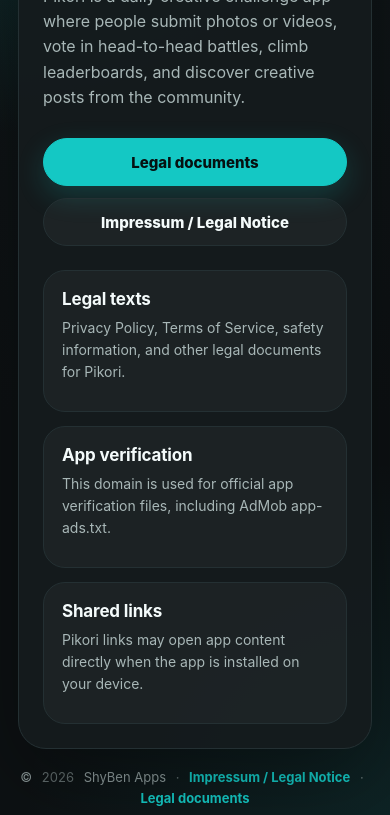
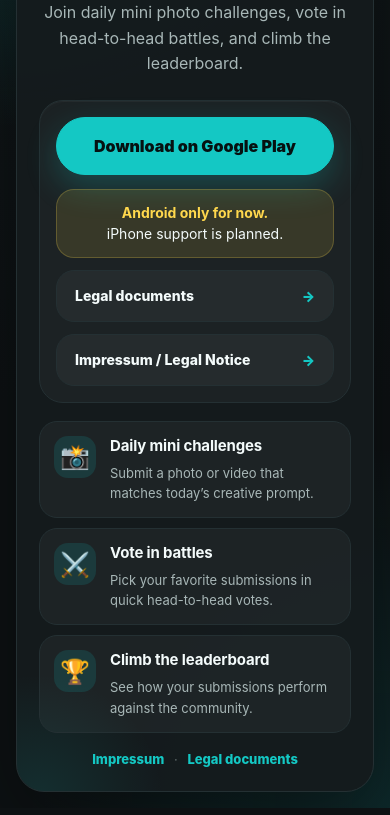
Before and after one commit to ShyBenApps/shybenapps.github.io, a plain HTML site: page index.html in a window 390 px wide. Shown: the part 257-1072 px from the top of the page. Drawn offline with Linux system fonts and the light colour scheme.

Commit message:
Update index.html

```diff
--- a/index.html
+++ b/index.html
@@ -1,13 +1,14 @@
 <!doctype html>
+
 <html lang="en">
 <head>
   <meta charset="utf-8" />
   <meta name="viewport" content="width=device-width, initial-scale=1" />
 
-  <title>Pikori · ShyBen Apps</title>
+  <title>Pikori · Daily Photo Challenges</title>
   <meta
     name="description"
-    content="Official links, legal documents, and app verification files for Pikori by ShyBen Apps."
+    content="Join Pikori: daily mini photo challenges, voting, leaderboards, and creative fun."
   />
   <meta name="theme-color" content="#14C8C4" />
 
@@ -15,14 +16,15 @@
     :root {
       --bg: #0d1113;
       --card: #151b1d;
-      --card-soft: rgba(255, 255, 255, 0.035);
+      --card-soft: rgba(255, 255, 255, 0.04);
       --text: #f4fbfb;
       --muted: #a8b7b7;
       --primary: #14c8c4;
       --primary-strong: #47f0ec;
       --primary-soft: rgba(20, 200, 196, 0.14);
+      --yellow: #ffd84d;
       --border: #243033;
-      --shadow: rgba(0, 0, 0, 0.36);
+      --shadow: rgba(0, 0, 0, 0.38);
     }
 
     * {
@@ -39,8 +41,8 @@
       min-height: 100vh;
       font-family: Inter, system-ui, -apple-system, BlinkMacSystemFont, "Segoe UI", Roboto, sans-serif;
       background:
-        radial-gradient(circle at top left, rgba(20, 200, 196, 0.22) 0%, transparent 34%),
-        radial-gradient(circle at bottom right, rgba(20, 200, 196, 0.10) 0%, transparent 32%),
+        radial-gradient(circle at top left, rgba(20, 200, 196, 0.24) 0%, transparent 34%),
+        radial-gradient(circle at bottom right, rgba(20, 200, 196, 0.13) 0%, transparent 32%),
         linear-gradient(180deg, #101719 0%, var(--bg) 62%);
       color: var(--text);
       display: flex;
@@ -56,13 +58,13 @@
 
     .page {
       width: 100%;
-      max-width: 900px;
+      max-width: 980px;
     }
 
     .hero {
       background: rgba(21, 27, 29, 0.94);
       border: 1px solid var(--border);
-      border-radius: 32px;
+      border-radius: 34px;
       box-shadow: 0 24px 80px var(--shadow);
       padding: 34px;
       overflow: hidden;
@@ -72,138 +74,213 @@
     .hero::before {
       content: "";
       position: absolute;
-      inset: -120px -120px auto auto;
-      width: 260px;
-      height: 260px;
-      background: radial-gradient(circle, rgba(20, 200, 196, 0.22), transparent 64%);
+      inset: -130px -120px auto auto;
+      width: 280px;
+      height: 280px;
+      background: radial-gradient(circle, rgba(20, 200, 196, 0.24), transparent 64%);
       pointer-events: none;
+    }
+
+    .hero::after {
+      content: "";
+      position: absolute;
+      inset: auto auto -150px -120px;
+      width: 280px;
+      height: 280px;
+      background: radial-gradient(circle, rgba(20, 200, 196, 0.12), transparent 64%);
+      pointer-events: none;
+    }
+
+    .hero-layout {
+      display: grid;
+      grid-template-columns: 1.1fr 0.9fr;
+      gap: 28px;
+      align-items: center;
+      position: relative;
+      z-index: 1;
     }
 
     .top {
       display: flex;
       align-items: center;
       gap: 18px;
-      position: relative;
-      z-index: 1;
     }
 
     .app-icon {
-      width: 86px;
-      height: 86px;
-      border-radius: 22px;
+      width: 92px;
+      height: 92px;
+      border-radius: 24px;
       object-fit: cover;
       flex: 0 0 auto;
       background: var(--primary-soft);
-      box-shadow: 0 12px 34px rgba(20, 200, 196, 0.20);
+      box-shadow: 0 14px 38px rgba(20, 200, 196, 0.22);
     }
 
     .eyebrow {
-      margin: 0 0 6px;
+      margin: 0 0 7px;
       color: var(--primary);
       font-size: 13px;
-      font-weight: 800;
-      letter-spacing: 0.11em;
+      font-weight: 900;
+      letter-spacing: 0.12em;
       text-transform: uppercase;
     }
 
     h1 {
       margin: 0;
-      font-size: clamp(34px, 6vw, 56px);
-      line-height: 0.96;
-      letter-spacing: -0.045em;
+      font-size: clamp(42px, 7vw, 72px);
+      line-height: 0.9;
+      letter-spacing: -0.055em;
     }
 
     .tagline {
-      margin: 22px 0 0;
-      max-width: 660px;
+      margin: 24px 0 0;
+      max-width: 620px;
       color: var(--muted);
-      font-size: 18px;
+      font-size: 19px;
       line-height: 1.58;
+    }
+
+    .tagline strong {
+      color: var(--text);
+      font-weight: 900;
+    }
+
+    .cta-card {
+      background: rgba(255, 255, 255, 0.035);
+      border: 1px solid var(--border);
+      border-radius: 28px;
+      padding: 20px;
+      box-shadow: inset 0 1px 0 rgba(255, 255, 255, 0.04);
+    }
+
+    .primary-link {
+      display: flex;
+      align-items: center;
+      justify-content: center;
+      gap: 10px;
+      width: 100%;
+      min-height: 60px;
+      border-radius: 999px;
+      background: var(--primary);
+      color: #061111;
+      border: 1px solid var(--primary);
+      font-size: 17px;
+      font-weight: 950;
+      box-shadow: 0 12px 32px rgba(20, 200, 196, 0.24);
+      transition: transform 160ms ease, background 160ms ease, border-color 160ms ease;
+      text-align: center;
+    }
+
+    .primary-link:hover {
+      transform: translateY(-1px);
+      background: var(--primary-strong);
+      border-color: var(--primary-strong);
+    }
+
+    .android-note {
+      margin: 14px 0 0;
+      padding: 13px 14px;
+      border-radius: 18px;
+      background: rgba(255, 216, 77, 0.12);
+      border: 1px solid rgba(255, 216, 77, 0.22);
+      color: var(--text);
+      font-size: 14px;
+      line-height: 1.45;
+      text-align: center;
+    }
+
+    .android-note strong {
+      color: var(--yellow);
+    }
+
+    .secondary-link {
+      display: flex;
+      align-items: center;
+      justify-content: space-between;
+      gap: 12px;
+      width: 100%;
+      min-height: 54px;
+      margin-top: 12px;
+      padding: 0 18px;
+      border-radius: 18px;
+      background: rgba(255, 255, 255, 0.04);
+      border: 1px solid var(--border);
+      color: var(--text);
+      font-size: 15px;
+      font-weight: 850;
+      transition: transform 160ms ease, border-color 160ms ease, background 160ms ease;
+    }
+
+    .secondary-link:hover {
+      transform: translateY(-1px);
+      border-color: rgba(20, 200, 196, 0.45);
+      background: rgba(20, 200, 196, 0.08);
+    }
+
+    .arrow {
+      color: var(--primary);
+      font-weight: 950;
+    }
+
+    .features {
+      display: grid;
+      grid-template-columns: repeat(3, 1fr);
+      gap: 14px;
+      margin-top: 26px;
       position: relative;
       z-index: 1;
     }
 
-    .tagline strong {
-      color: var(--text);
-      font-weight: 800;
-    }
-
-    .actions {
-      display: flex;
-      flex-wrap: wrap;
-      gap: 12px;
-      margin-top: 28px;
-      position: relative;
-      z-index: 1;
-    }
-
-    .button {
-      display: inline-flex;
-      align-items: center;
-      justify-content: center;
-      min-height: 48px;
-      padding: 0 18px;
-      border-radius: 999px;
-      font-weight: 800;
-      font-size: 15px;
-      transition: transform 160ms ease, border-color 160ms ease, background 160ms ease;
-    }
-
-    .button:hover {
-      transform: translateY(-1px);
-    }
-
-    .button-primary {
-      color: #061111;
-      background: var(--primary);
-      border: 1px solid var(--primary);
-      box-shadow: 0 10px 28px rgba(20, 200, 196, 0.20);
-    }
-
-    .button-primary:hover {
-      background: var(--primary-strong);
-      border-color: var(--primary-strong);
-    }
-
-    .button-secondary {
-      color: var(--text);
-      background: rgba(255, 255, 255, 0.04);
-      border: 1px solid var(--border);
-    }
-
-    .button-secondary:hover {
-      border-color: rgba(20, 200, 196, 0.45);
-      background: rgba(20, 200, 196, 0.08);
-    }
-
-    .grid {
-      display: grid;
-      grid-template-columns: repeat(3, 1fr);
-      gap: 14px;
-      margin-top: 24px;
-      position: relative;
-      z-index: 1;
-    }
-
-    .info-card {
+    .feature {
       background: var(--card-soft);
       border: 1px solid var(--border);
       border-radius: 22px;
       padding: 18px;
-      min-height: 142px;
+      min-height: 150px;
     }
 
-    .info-card h2 {
+    .feature-icon {
+      width: 42px;
+      height: 42px;
+      display: grid;
+      place-items: center;
+      border-radius: 14px;
+      margin-bottom: 13px;
+      background: var(--primary-soft);
+      color: var(--primary);
+      font-size: 24px;
+    }
+
+    .feature h2 {
       margin: 0 0 8px;
       font-size: 17px;
       letter-spacing: -0.01em;
     }
 
-    .info-card p {
+    .feature p {
       margin: 0;
       color: var(--muted);
       font-size: 14px;
       line-height: 1.55;
+    }
+
+    .mini-links {
+      display: none;
+      margin-top: 16px;
+      text-align: center;
+      color: var(--muted);
+      font-size: 13px;
+      line-height: 1.6;
+    }
+
+    .mini-links a {
+      color: var(--primary);
+      font-weight: 800;
+    }
+
+    .mini-links span {
+      color: rgba(168, 183, 183, 0.5);
+      margin: 0 6px;
     }
 
     .footer {
@@ -224,46 +301,128 @@
       margin: 0 6px;
     }
 
-    @media (max-width: 760px) {
+    @media (max-width: 840px) {
       body {
-        padding: 18px;
         align-items: flex-start;
       }
 
+      .page {
+        max-width: 560px;
+      }
+
+      .hero-layout {
+        grid-template-columns: 1fr;
+        gap: 24px;
+      }
+
+      .top {
+        justify-content: center;
+        text-align: center;
+        flex-direction: column;
+      }
+
+      .tagline {
+        text-align: center;
+        margin-left: auto;
+        margin-right: auto;
+      }
+
+      .features {
+        grid-template-columns: 1fr;
+      }
+
+      .feature {
+        min-height: auto;
+        display: flex;
+        align-items: flex-start;
+        gap: 14px;
+      }
+
+      .feature-icon {
+        margin-bottom: 0;
+        flex: 0 0 auto;
+      }
+    }
+
+    @media (max-width: 520px) {
+      body {
+        padding: 16px;
+      }
+
       .hero {
-        padding: 24px;
+        padding: 22px;
         border-radius: 28px;
       }
 
-      .top {
-        align-items: flex-start;
-        flex-direction: column;
+      .app-icon {
+        width: 92px;
+        height: 92px;
+        border-radius: 24px;
       }
 
-      .app-icon {
-        width: 78px;
-        height: 78px;
-        border-radius: 20px;
+      .eyebrow {
+        font-size: 12px;
+      }
+
+      h1 {
+        font-size: 48px;
       }
 
       .tagline {
+        margin-top: 18px;
         font-size: 16px;
       }
 
-      .grid {
-        grid-template-columns: 1fr;
+      .cta-card {
+        padding: 16px;
+        border-radius: 24px;
       }
 
-      .button {
-        width: 100%;
+      .primary-link {
+        min-height: 58px;
+        font-size: 16px;
+      }
+
+      .secondary-link {
+        min-height: 52px;
+        font-size: 14px;
+      }
+
+      .features {
+        gap: 10px;
+        margin-top: 18px;
+      }
+
+      .feature {
+        padding: 14px;
+        border-radius: 18px;
+      }
+
+      .feature h2 {
+        font-size: 15px;
+      }
+
+      .feature p {
+        font-size: 13px;
+      }
+
+      .footer {
+        display: none;
+      }
+
+      .mini-links {
+        display: block;
       }
     }
   </style>
+
 </head>
 
 <body>
   <main class="page">
     <section class="hero" aria-labelledby="title">
+      <div class="hero-layout">
+        <div>
           <div class="top">
             <img
               class="app-icon"
@@ -272,48 +431,80 @@
             />
 
         <div>
-          <p class="eyebrow">ShyBen Apps</p>
+          <p class="eyebrow">Daily Photo Challenges</p>
           <h1 id="title">Pikori</h1>
         </div>
       </div>
 
       <p class="tagline">
         <strong>Post. Vote. Win. Daily.</strong><br />
-        Pikori is a daily creative challenge app where people submit photos or videos,
-        vote in head-to-head battles, climb leaderboards, and discover creative posts from the community.
+        Join daily mini photo challenges, vote in head-to-head battles,
+        and climb the leaderboard.
+      </p>
+    </div>
+
+    <aside class="cta-card" aria-label="Download Pikori">
+      <a
+        class="primary-link"
+        href="https://play.google.com/store/apps/details?id=com.shyben.pikori"
+        rel="noopener noreferrer"
+      >
+        Download on Google Play
+      </a>
+
+      <p class="android-note">
+        <strong>Android only for now.</strong><br />
+        iPhone support is planned.
       </p>
 
-      <div class="actions" aria-label="Important links">
-        <a class="button button-primary" href="/pikori-legal/">
+      <a class="secondary-link" href="/pikori-legal/">
         Legal documents
+        <span class="arrow">→</span>
       </a>
 
-        <a class="button button-secondary" href="/impressum.html">
+      <a class="secondary-link" href="/impressum.html">
         Impressum / Legal Notice
+        <span class="arrow">→</span>
       </a>
+    </aside>
   </div>
 
-      <div class="grid">
-        <article class="info-card">
-          <h2>Legal texts</h2>
+  <div class="features" aria-label="Pikori features">
+    <article class="feature">
+      <div class="feature-icon" aria-hidden="true">📸</div>
+      <div>
+        <h2>Daily mini challenges</h2>
         <p>
-            Privacy Policy, Terms of Service, safety information, and other legal documents for Pikori.
+          Submit a photo or video that matches today’s creative prompt.
         </p>
+      </div>
     </article>
 
-        <article class="info-card">
-          <h2>App verification</h2>
+    <article class="feature">
+      <div class="feature-icon" aria-hidden="true">⚔️</div>
+      <div>
+        <h2>Vote in battles</h2>
         <p>
-            This domain is used for official app verification files, including AdMob app-ads.txt.
+          Pick your favorite submissions in quick head-to-head votes.
         </p>
+      </div>
     </article>
 
-        <article class="info-card">
-          <h2>Shared links</h2>
+    <article class="feature">
+      <div class="feature-icon" aria-hidden="true">🏆</div>
+      <div>
+        <h2>Climb the leaderboard</h2>
         <p>
-            Pikori links may open app content directly when the app is installed on your device.
+          See how your submissions perform against the community.
         </p>
+      </div>
     </article>
+  </div>
+
+  <div class="mini-links">
+    <a href="/impressum.html">Impressum</a>
+    <span>·</span>
+    <a href="/pikori-legal/">Legal documents</a>
   </div>
 </section>
 
@@ -324,10 +515,12 @@
   <span>·</span>
   <a href="/pikori-legal/">Legal documents</a>
 </footer>
+
   </main>
 
   <script>
     document.getElementById("year").textContent = new Date().getFullYear();
   </script>
+
 </body>
 </html>
```
Lines whose indentation alone changed are shown as unchanged.
